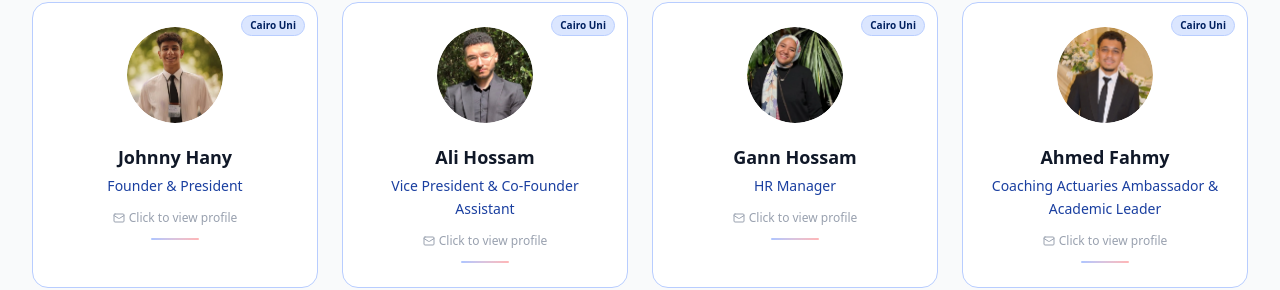
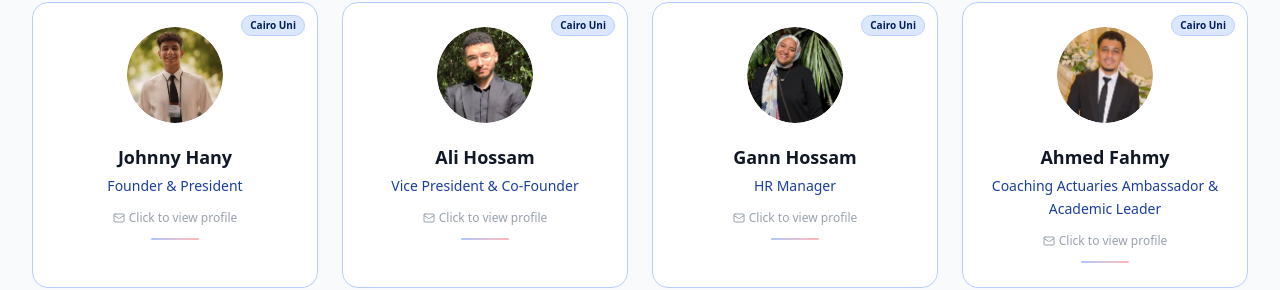
Before and after one commit to JohnnyHany/sgas-website, a Next.js app: page / in a window 1280 px wide. Shown: the part 3329-3619 px from the top of the page. Built offline with nearby package versions, Linux system fonts and the light colour scheme; no server answers; the database is empty.

Commit message:
Update TeamSection.tsx

```diff
--- a/src/components/sgas/TeamSection.tsx
+++ b/src/components/sgas/TeamSection.tsx
@@ -34,10 +34,10 @@ const teamMembers: TeamMember[] = [
   {
     nameEn: "Ali Hossam",
     nameAr: "علي حسام",
-    roleEn: "Vice President & Co-Founder Assistant",
-    roleAr: "نائب الرئيس ومساعد المؤسس",
-    bioEn: "Vice President of SGAS and right-hand to the founder. Plays a key role in strategic planning and overseeing all SGAS operations and initiatives.",
-    bioAr: "نائب رئيس SGAS واليد اليمنى للمؤسس. يلعب دور رئيسي في التخطيط الاستراتيجي والإشراف على جميع عمليات ومبادرات SGAS.",
+       roleEn: "Vice President & Co-Founder",
+    roleAr: "نائب الرئيس والمؤسس المشارك",
+    bioEn: "Co-Founder and Vice President of SGAS. Plays a key role in strategic planning and overseeing all SGAS operations and initiatives alongside the founder.",
+    bioAr: "المؤسس المشارك ونائب رئيس SGAS. يلعب دور رئيسي في التخطيط الاستراتيجي والإشراف على جميع عمليات ومبادرات SGAS بجانب المؤسس.",
     university: "cairo",
     image: "/team-ali.png",
     icon: Shield,
```
